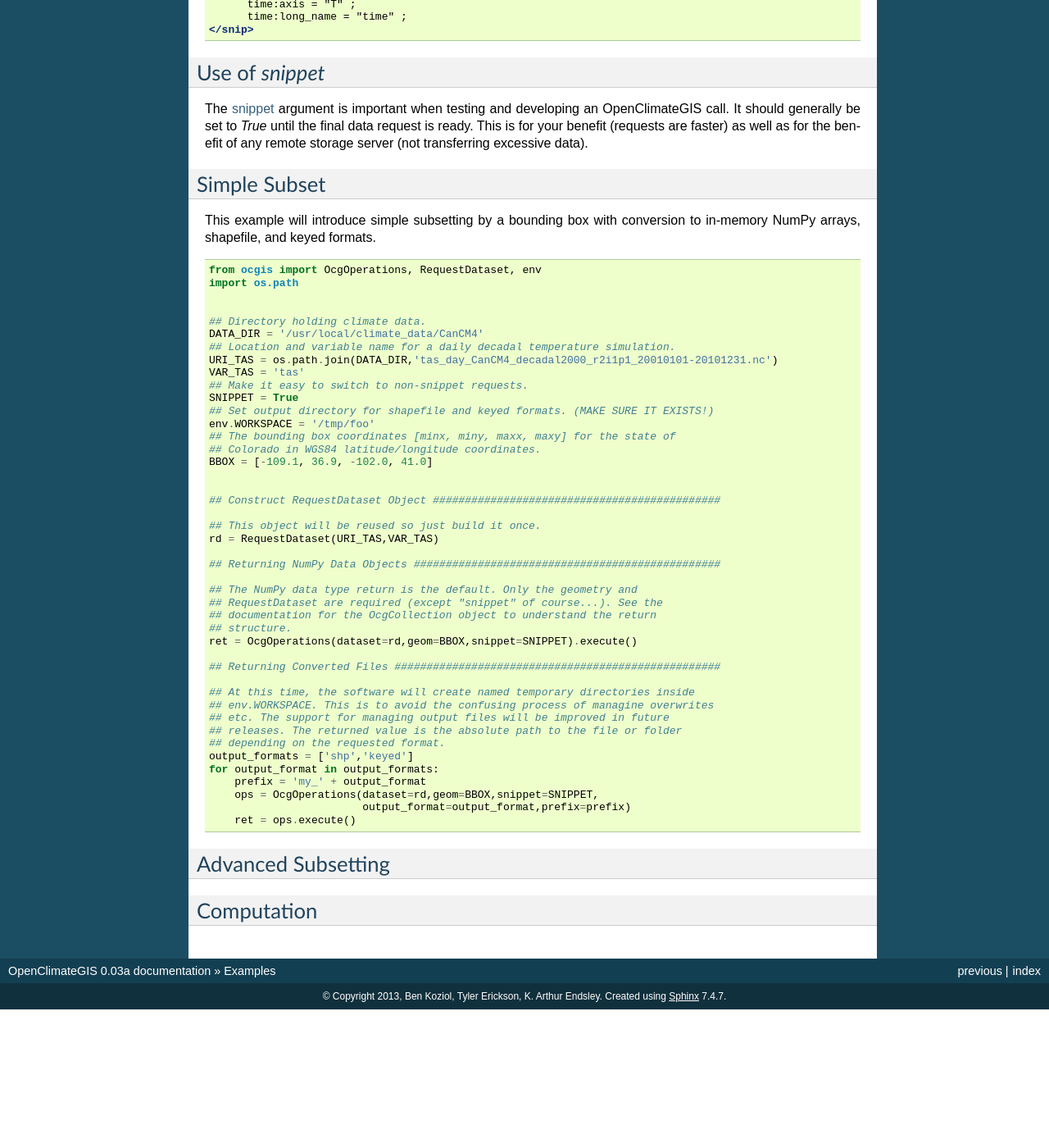
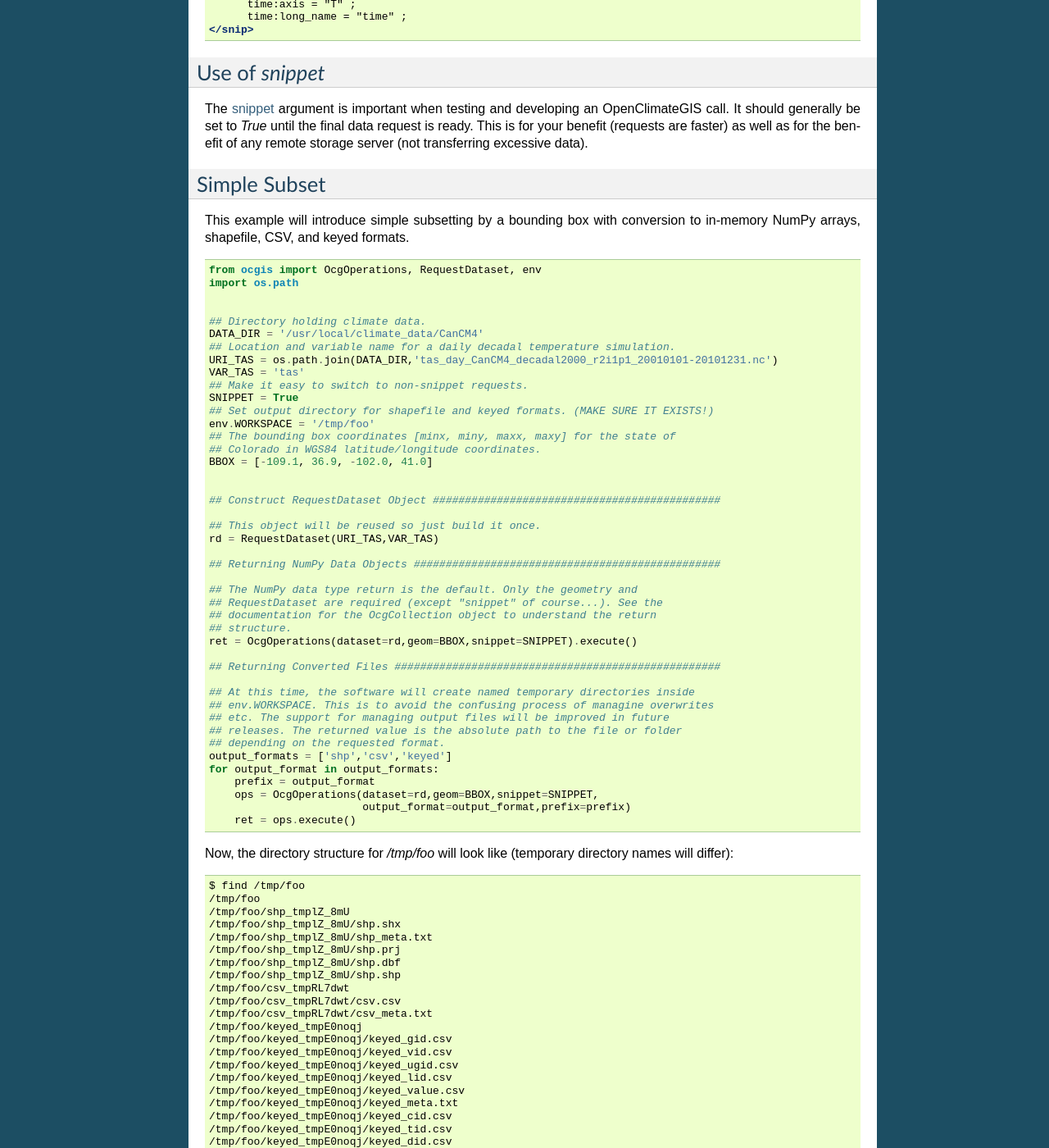
Before and after one commit to NCPP/ocgis, a Sphinx documentation site: the page built from doc/examples.rst, in a window 1280 px wide and 1400 px high, scrolled down 1333 px. Shown: the whole window at 82% size. Built offline with Sphinx 7.4.7, drawn with Linux system fonts in a browser that asks for light colours; formulas are drawn with MathJax 3; before the commit the page ends 2564 px from its top, so only the background shows below that; some of the changed text lies outside the part shown.

Commit message:
doc changes

```diff
--- a/doc/examples.rst
+++ b/doc/examples.rst
@@ -2,7 +2,7 @@
 Examples
 ========
 
-These tutorials will introduce basic subsetting, formatting, and computation in OpenClimateGIS. The datasets used in this tutorial were downloaded from the Earth System Grid Federation.
+These examples will introduce basic subsetting, formatting, and computation in OpenClimateGIS. The datasets used in these examples were downloaded from the Earth System Grid Federation.
 
 .. note:: Shapefile data is currently not distributed with OpenClimateGIS. Please contact the maintainer for information on acquiring shapefile datasets.
 
@@ -69,9 +69,43 @@ The :ref:`snippet_headline` argument is important when testing and developing an
 Simple Subset
 -------------
 
-This example will introduce simple subsetting by a bounding box with conversion to in-memory NumPy arrays, shapefile, and keyed formats.
+This example will introduce simple subsetting by a bounding box with conversion to in-memory NumPy arrays, shapefile, CSV, and keyed formats.
 
 .. literalinclude:: sphinx_examples/simple_subset.py
+
+Now, the directory structure for `/tmp/foo` will look like (temporary directory names will differ):
+
+.. code-block:: rest
+
+   $ find /tmp/foo
+   /tmp/foo
+   /tmp/foo/shp_tmplZ_8mU
+   /tmp/foo/shp_tmplZ_8mU/shp.shx
+   /tmp/foo/shp_tmplZ_8mU/shp_meta.txt
+   /tmp/foo/shp_tmplZ_8mU/shp.prj
+   /tmp/foo/shp_tmplZ_8mU/shp.dbf
+   /tmp/foo/shp_tmplZ_8mU/shp.shp
+   /tmp/foo/csv_tmpRL7dwt
+   /tmp/foo/csv_tmpRL7dwt/csv.csv
+   /tmp/foo/csv_tmpRL7dwt/csv_meta.txt
+   /tmp/foo/keyed_tmpE0noqj
+   /tmp/foo/keyed_tmpE0noqj/keyed_gid.csv
+   /tmp/foo/keyed_tmpE0noqj/keyed_vid.csv
+   /tmp/foo/keyed_tmpE0noqj/keyed_ugid.csv
+   /tmp/foo/keyed_tmpE0noqj/keyed_lid.csv
+   /tmp/foo/keyed_tmpE0noqj/keyed_value.csv
+   /tmp/foo/keyed_tmpE0noqj/keyed_meta.txt
+   /tmp/foo/keyed_tmpE0noqj/keyed_cid.csv
+   /tmp/foo/keyed_tmpE0noqj/keyed_tid.csv
+   /tmp/foo/keyed_tmpE0noqj/keyed_did.csv
+   /tmp/foo/keyed_tmpE0noqj/keyed_shp
+   /tmp/foo/keyed_tmpE0noqj/keyed_shp/keyed_shpidx.dbf
+   /tmp/foo/keyed_tmpE0noqj/keyed_shp/keyed_shpidx.shx
+   /tmp/foo/keyed_tmpE0noqj/keyed_shp/keyed_shpidx.shp
+   /tmp/foo/keyed_tmpE0noqj/keyed_shp/keyed_shpidx.prj
+   /tmp/foo/keyed_tmpE0noqj/keyed_tgid.csv
+
+.. note:: This data management approach may be confusing and efforts will be made in future releases to improve directory management.
 
 Advanced Subsetting
 -------------------
--- a/doc/sphinx_examples/simple_subset.py
+++ b/doc/sphinx_examples/simple_subset.py
@@ -36,9 +36,9 @@ ret = OcgOperations(dataset=rd,geom=BBOX,snippet=SNIPPET).execute()
 ## etc. The support for managing output files will be improved in future
 ## releases. The returned value is the absolute path to the file or folder
 ## depending on the requested format.
-output_formats = ['shp','keyed']
+output_formats = ['shp','csv','keyed']
 for output_format in output_formats:
-    prefix = 'my_' + output_format
+    prefix = output_format
     ops = OcgOperations(dataset=rd,geom=BBOX,snippet=SNIPPET,
                         output_format=output_format,prefix=prefix)
     ret = ops.execute()
```
